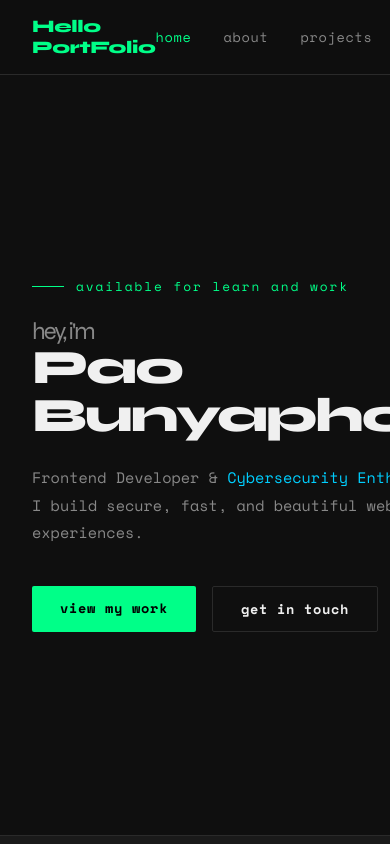
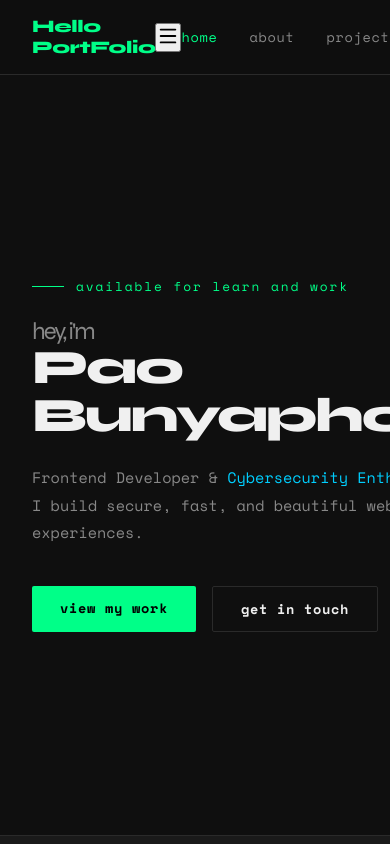
Before and after one commit to Chung010/portfolio, a React (Vite) app: page / in a window 390 px wide. Shown: the top 844 px of the page. Built offline with nearby package versions, Linux system fonts and the light colour scheme; no server answers; the database is empty.

Commit message:
Implement mobile menu in Navbar component
Added mobile menu functionality with state management and effects for route changes and body overflow.

```diff
--- a/src/components/Navbar.jsx
+++ b/src/components/Navbar.jsx
@@ -1,4 +1,6 @@
+import { useEffect, useState } from 'react'
 import { Link, useLocation } from 'react-router-dom'
+import { Menu, X } from 'lucide-react'
 
 const links = [
   { to: '/',         label: 'home'     },
@@ -9,12 +11,34 @@ const links = [
 
 export default function Navbar() {
   const { pathname } = useLocation()
+  const [open, setOpen] = useState(false)
+
+  // Close the mobile menu whenever the route changes
+  useEffect(() => {
+    setOpen(false)
+  }, [pathname])
+
+  // Prevent background scroll while the mobile menu is open
+  useEffect(() => {
+    document.body.style.overflow = open ? 'hidden' : ''
+    return () => { document.body.style.overflow = '' }
+  }, [open])
 
   return (
     <nav className="navbar">
       <div className="wrap navbar-inner">
-        <Link to="/" className="logo">Hello PortFolio</Link>
-        <div className="nav-links">
+        <Link to="/" className="logo" onClick={() => setOpen(false)}>Hello PortFolio</Link>
+
+        <button
+          className="nav-toggle"
+          onClick={() => setOpen((v) => !v)}
+          aria-label={open ? 'close menu' : 'open menu'}
+          aria-expanded={open}
+        >
+          {open ? <X size={22} /> : <Menu size={22} />}
+        </button>
+
+        <div className={`nav-links ${open ? 'nav-links--open' : ''}`}>
           {links.map(({ to, label }) => (
             <Link
               key={to}
```
